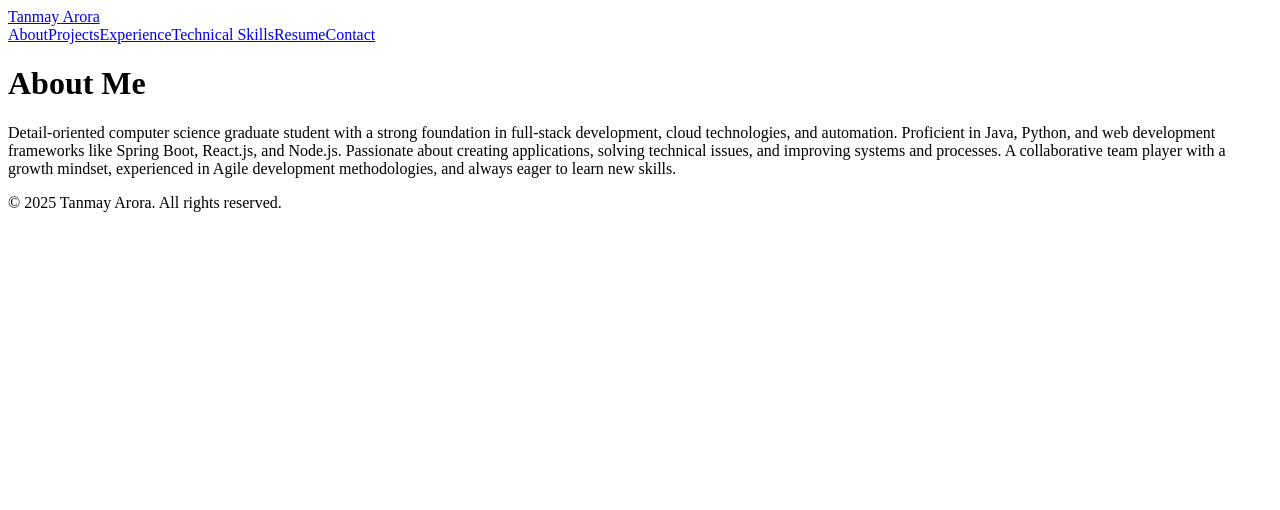
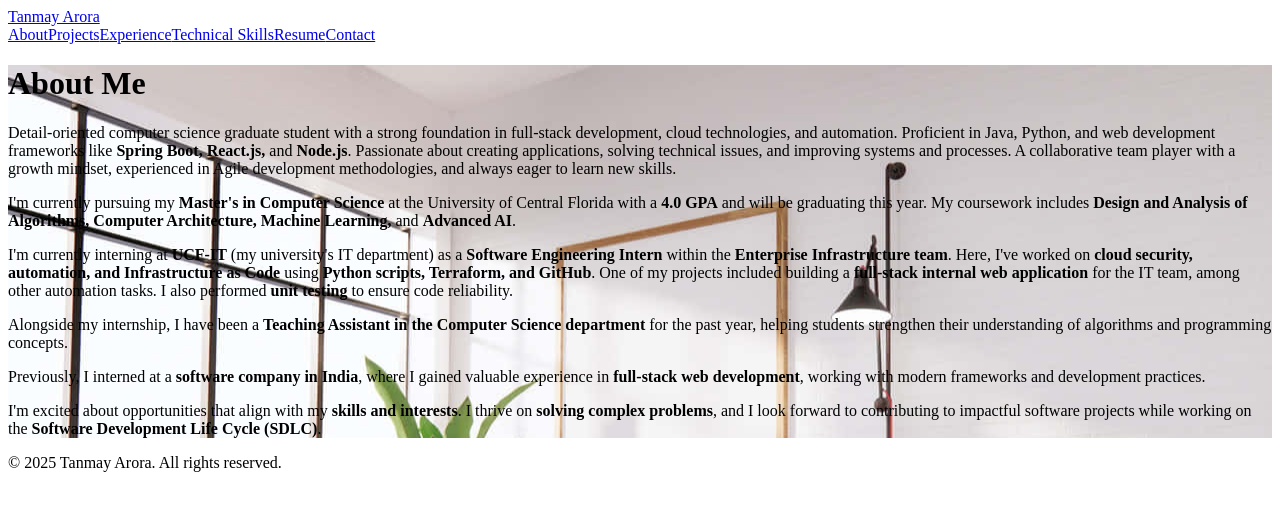
Before and after one commit to TANMAY-AR0RA/TANMAY-AR0RA.github.io, a React (Create React App) app: page /about in a window 1280 px wide. Shown: the top 510 px of the page. Built offline with nearby package versions, Linux system fonts and the light colour scheme.

Commit message:
Added functionality

```diff
--- a/src/components/Navbar.js
+++ b/src/components/Navbar.js
@@ -3,8 +3,8 @@ import { Link } from "react-router-dom";
 
 const Navbar = () => {
   return (
-    <nav className="bg-gray-800 p-4 text-white">
-      <div className="container mx-auto flex justify-between items-center">
+    <nav className="bg-black p-4 text-white">
+      <div className="container mx-auto flex justify-between items-center font-bold">
         <Link to="/" className="text-xl font-bold">Tanmay Arora</Link>
         <div className="flex space-x-4">
           <Link to="/about">About</Link>
--- a/src/pages/About.js
+++ b/src/pages/About.js
@@ -2,10 +2,38 @@ import React from "react";
 
 const About = () => {
   return (
-    <div className="p-10">
-      <h1 className="text-3xl font-bold">About Me</h1>
-      <p className="mt-4">Detail-oriented computer science graduate student with a strong foundation in full-stack development, cloud technologies, and automation. Proficient in Java, Python, and web development frameworks like Spring Boot, React.js, and Node.js. Passionate about creating applications, solving technical issues, and improving systems and processes. A collaborative team player with a growth mindset, experienced in Agile development methodologies, and always eager to learn new skills.</p>
+      <div
+      className="flex flex-col items-center justify-center min-h-screen text-center bg-cover bg-center bg-no-repeat"
+      style={{ backgroundImage: "url('images/Background.jpg')" }}
+    >
+
+      <div className="bg-black bg-opacity-50 p-10 rounded-lg max-w-4xl mx-auto">
+
+      <div className="p-10">
+      <h1 className="text-4xl font-bold text-white">About Me</h1>
+      <p className="text-lg mt-4 text-gray-200 leading-relaxed">Detail-oriented computer science graduate student with a strong foundation in full-stack development, cloud technologies, and automation. Proficient in Java, Python, and web development frameworks like <strong>Spring Boot, React.js,</strong> and<strong> Node.js</strong>. Passionate about creating applications, solving technical issues, and improving systems and processes. A collaborative team player with a growth mindset, experienced in Agile development methodologies, and always eager to learn new skills.</p>
+
+        <p className="text-lg mt-4 text-gray-200 leading-relaxed">
+          I'm currently pursuing my <strong>Master's in Computer Science</strong> at the University of Central Florida with a <strong>4.0 GPA</strong> and will be graduating this year. My coursework includes <strong>Design and Analysis of Algorithms, Computer Architecture, Machine Learning,</strong> and <strong>Advanced AI</strong>.
+        </p>
+        <p className="text-lg mt-4 text-gray-200 leading-relaxed">
+          I'm currently interning at <strong>UCF-IT</strong> (my university's IT department) as a <strong>Software Engineering Intern</strong> within the <strong>Enterprise Infrastructure team</strong>. Here, I've worked on <strong>cloud security, automation, and Infrastructure as Code</strong> using <strong>Python scripts, Terraform, and GitHub</strong>. One of my projects included building a <strong>full-stack internal web application</strong> for the IT team, among other automation tasks. I also performed <strong>unit testing</strong> to ensure code reliability.
+        </p>
+        <p className="text-lg mt-4 text-gray-200 leading-relaxed">
+          Alongside my internship, I have been a <strong>Teaching Assistant in the Computer Science department</strong> for the past year, helping students strengthen their understanding of algorithms and programming concepts.
+        </p>
+        <p className="text-lg mt-4 text-gray-200 leading-relaxed">
+          Previously, I interned at a <strong>software company in India</strong>, where I gained valuable experience in <strong>full-stack web development</strong>, working with modern frameworks and development practices.
+        </p>
+        <p className="text-lg mt-4 text-gray-200 leading-relaxed">
+          I'm excited about opportunities that align with my <strong>skills and interests</strong>. I thrive on <strong>solving complex problems</strong>, and I look forward to contributing to impactful software projects while working on the <strong>Software Development Life Cycle (SDLC)</strong>.
+        </p>
+      </div>
     </div>
+
+    </div>
+
+
   );
 };
 
--- a/src/pages/Experience.js
+++ b/src/pages/Experience.js
@@ -2,9 +2,12 @@ import React from "react";
 
 const Experience = () => {
   return (
-    <div className="p-10">
-      <h1 className="text-3xl font-bold">Experience</h1>
-      <div className="mt-4">
+    <div className="p-10 flex flex-col items-center justify-center min-h-screen text-center bg-cover bg-center bg-no-repeat"
+      style={{ backgroundImage: "url('images/Background.jpg')" }}>
+      <div className="bg-black bg-opacity-50 p-10 rounded-lg max-w-4xl mx-auto">
+      <h1 className="text-5xl font-bold text-center">Experience</h1>
+      </div>
+      <div className="mt-4 bg-black bg-opacity-50 p-10 rounded-lg max-w-4xl mx-auto">
           <h3 className="text-xl font-medium">UCF-IT | Software Engineering Intern - Enterprise Infrastructure (Aug 2024 - Present)</h3>
           <ul className="list-disc pl-5 mt-2">
             <li>Developed a secure, full-stack internal web application hosted on GitHub Pages and Azure Functions.</li>
@@ -14,7 +17,7 @@ const Experience = () => {
             <li>Shadowed senior team members to manage F5 load balancers in Azure.</li>
           </ul>
         </div>
-        <div className="mt-4">
+        <div className="mt-4 bg-black bg-opacity-50 p-10 rounded-lg max-w-4xl mx-auto">
           <h3 className="text-xl font-medium">University of Central Florida | Teaching Assistant (Jan 2024 - May 2025)</h3>
           <ul className="list-disc pl-5 mt-2">
             <li>Created and graded assignments and quizzes while supporting students.</li>
@@ -23,7 +26,7 @@ const Experience = () => {
           </ul>
         </div>
 
-        <div className="mt-4">
+        <div className="mt-4 bg-black bg-opacity-50 p-10 rounded-lg max-w-4xl mx-auto">
           <h3 className="text-xl font-medium">Business Web Solutions, India | Software Engineer Intern (Jul 2022 - Sep 2022)</h3>
           <ul className="list-disc pl-5 mt-2">
             <li>Developed software solutions using JavaScript and React.js.</li>
--- a/src/pages/Home.js
+++ b/src/pages/Home.js
@@ -8,21 +8,6 @@ const Home = () => {
     >
       <div className="bg-black bg-opacity-50 p-10 rounded-lg max-w-4xl mx-auto">
         <h1 className="text-5xl font-bold text-white">Welcome to My Portfolio</h1>
-        <p className="text-lg mt-4 text-gray-200 leading-relaxed">
-          I'm currently pursuing my <strong>Master's in Computer Science</strong> at the University of Central Florida with a <strong>4.0 GPA</strong> and will be graduating this year. My coursework includes <strong>Design and Analysis of Algorithms, Computer Architecture, Machine Learning,</strong> and <strong>Advanced AI</strong>.
-        </p>
-        <p className="text-lg mt-4 text-gray-200 leading-relaxed">
-          I'm currently interning at <strong>UCF-IT</strong> (my university's IT department) as a <strong>Software Engineering Intern</strong> within the <strong>Enterprise Infrastructure team</strong>. Here, I've worked on <strong>cloud security, automation, and Infrastructure as Code</strong> using <strong>Python scripts, Terraform, and GitHub</strong>. One of my projects included building a <strong>full-stack internal web application</strong> for the IT team, among other automation tasks. I also performed <strong>unit testing</strong> to ensure code reliability.
-        </p>
-        <p className="text-lg mt-4 text-gray-200 leading-relaxed">
-          Alongside my internship, I have been a <strong>Teaching Assistant in the Computer Science department</strong> for the past year, helping students strengthen their understanding of algorithms and programming concepts.
-        </p>
-        <p className="text-lg mt-4 text-gray-200 leading-relaxed">
-          Previously, I interned at a <strong>software company in India</strong>, where I gained valuable experience in <strong>full-stack web development</strong>, working with modern frameworks and development practices.
-        </p>
-        <p className="text-lg mt-4 text-gray-200 leading-relaxed">
-          I'm excited about opportunities that align with my <strong>skills and interests</strong>. I thrive on <strong>solving complex problems</strong>, and I look forward to contributing to impactful software projects while working on the <strong>Software Development Life Cycle (SDLC)</strong>.
-        </p>
       </div>
     </div>
   );
--- a/src/pages/Projects.js
+++ b/src/pages/Projects.js
@@ -29,9 +29,14 @@ const projects = [
 
 const Projects = () => {
   return (
+    <div
+      className="flex flex-col items-center justify-center min-h-screen text-center bg-cover bg-center bg-no-repeat"
+      style={{ backgroundImage: "url('images/Background.jpg')" }}
+    >
     <div className="p-10">
-      <h1 className="text-3xl font-bold text-center">Projects</h1>
-      <p className="mt-4 text-center">Here are some of my projects.</p>
+    <div className="bg-black bg-opacity-50 p-10 rounded-lg max-w-4xl mx-auto">
+      <h1 className="text-5xl font-bold text-center">Projects</h1>
+    </div>
       <div className="grid md:grid-cols-2 lg:grid-cols-3 gap-6 mt-6">
         {projects.map((project, index) => (
           <a
@@ -48,6 +53,7 @@ const Projects = () => {
         ))}
       </div>
     </div>
+    </div>
   );
 };
 
```
